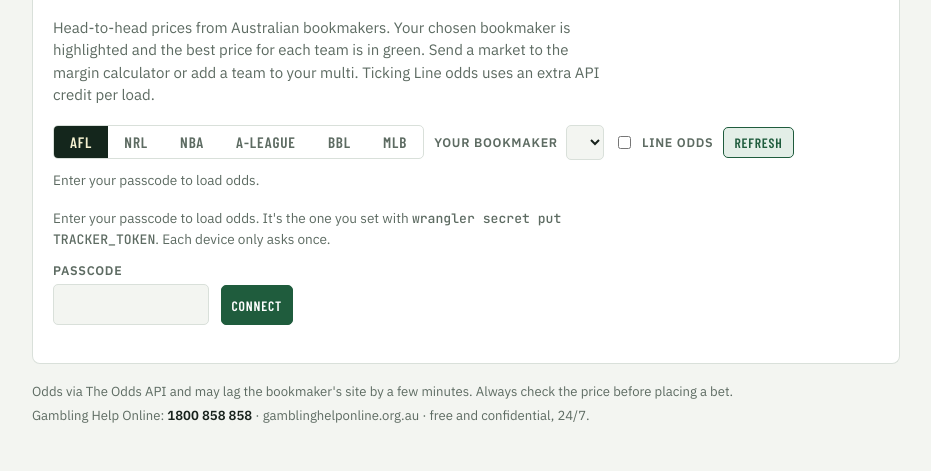
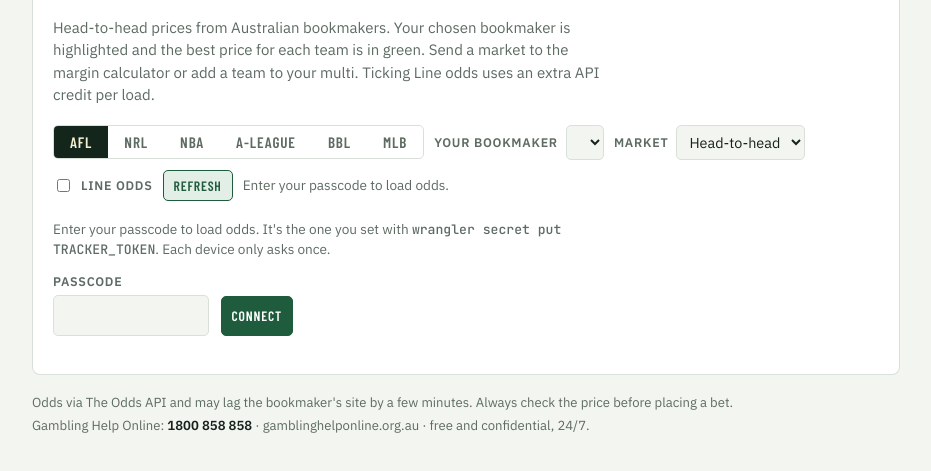
Before and after one commit to VassyD/Punters-Toolkit, a plain HTML site: page index.html in a window 1280 px wide. Shown: the part 121-592 px from the top of the page, without its empty margins (174-1105 px from the left). Drawn offline with nearby package versions, Linux system fonts and the light colour scheme.

Commit message:
Add files via upload

```diff
--- a/index.html
+++ b/index.html
@@ -153,6 +153,7 @@ footer strong{color:var(--ink)}
         <button type="button" data-sport="mlb" aria-pressed="false">MLB</button>
       </div>
       <label class="inline" for="l-book">Your bookmaker <select id="l-book"></select></label>
+      <label class="inline" for="l-market">Market <select id="l-market"><option value="h2h">Head-to-head</option></select></label>
       <label class="inline" for="l-lines"><input id="l-lines" type="checkbox"> Line odds</label>
       <button class="btn" type="button" id="l-refresh">Refresh</button>
       <span id="l-status" aria-live="polite"></span>
@@ -167,7 +168,7 @@ footer strong{color:var(--ink)}
 
   <!-- MULTI BUILDER -->
   <section class="panel" data-panel="builder" hidden>
-    <p class="lede">Finds head-to-head combinations from the loaded odds that pay close to your target. Target 2.00 to double your stake. Each option is ranked by its estimated chance of winning, using all bookmakers' prices with their margins removed.</p>
+    <p class="lede">Finds combinations from the head-to-head odds and any player markets you've loaded that pay close to your target, one leg per match. Target 2.00 to double your stake. Each option is ranked by its estimated chance of winning, using all bookmakers' prices with their margins removed.</p>
     <div class="grid">
       <label>Target odds<input id="b-target" type="number" step="0.05" min="1.1" value="2.00"></label>
       <label>Within ±
@@ -189,6 +190,13 @@ footer strong{color:var(--ink)}
         <select id="b-src">
           <option value="best" selected>Best available</option>
           <option value="sb" id="b-src-home">Your bookmaker</option>
+        </select>
+      </label>
+      <label>Legs from
+        <select id="b-pool">
+          <option value="both" selected>Head-to-head and players</option>
+          <option value="h2h">Head-to-head only</option>
+          <option value="props">Player markets only</option>
         </select>
       </label>
       <label>Stake $<input id="b-stake" type="number" step="1" min="0" value="20"></label>
```
